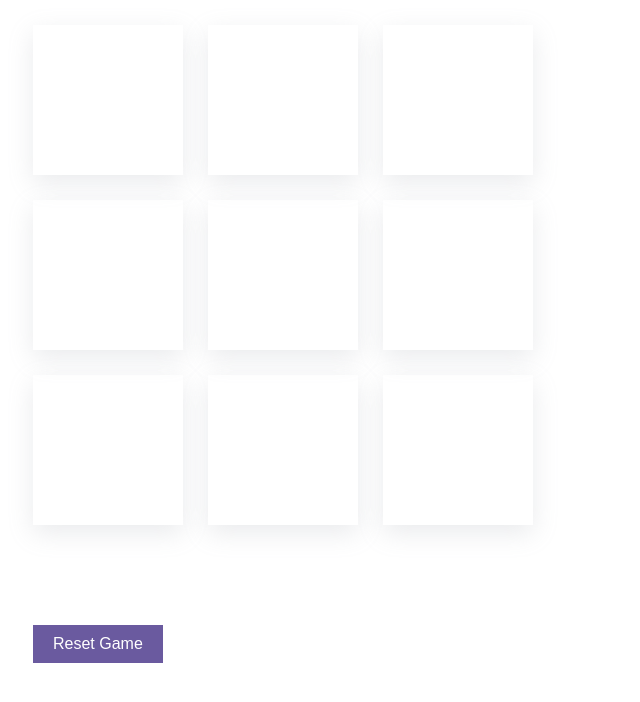
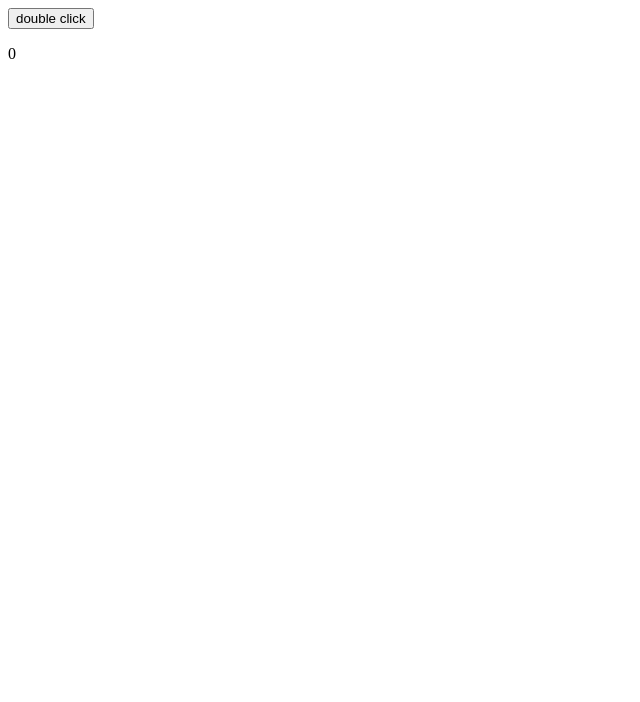
Before and after one commit to maivietha1203/react-base, a React app: page / in a window 1280 px wide. Shown: the top 702 px of the page, without its empty margins (0-640 px from the left). Built offline with nearby package versions, Linux system fonts and the light colour scheme; the HTML template or start-up script is replaced by a standard one.

Commit message:
Bài 37 - React cập nhật state như thế nào

```diff
--- a/src/App.jsx
+++ b/src/App.jsx
@@ -1,5 +1,6 @@
 import "./App.css";
-import Game from "./component/tictactoe/Game";
+import DoubleCouter from "./component/counter/DoubleCouter";
+// import Game from "./component/tictactoe/Game";
 // import Counter from "./component/counter/Counter";
 // import Toggle from "./component/toggle/Toggle";
 // import YoutubeList from "./component/youtube/YoutubeList";
@@ -16,7 +17,8 @@ function App() {
       {/* <YoutubeList>{name}</YoutubeList> */}
       {/* <Toggle></Toggle>
       <Counter></Counter> */}
-      <Game></Game>
+      {/* <Game></Game> */}
+      <DoubleCouter></DoubleCouter>
     </div>
   );
 }
--- /dev/null
+++ b/src/component/counter/DoubleCouter.jsx
@@ -0,0 +1,17 @@
+import { useState } from "react";
+
+const DoubleCouter = () => {
+  const [count, setCount] = useState(0);
+  const handleDoubleCouter = () => {
+    setCount((count) => count + 1);
+    setCount((count) => count + 1);
+  };
+  return (
+    <div>
+      <button onClick={handleDoubleCouter}>double click </button>
+      <p>{count}</p>
+    </div>
+  );
+};
+
+export default DoubleCouter;
```
